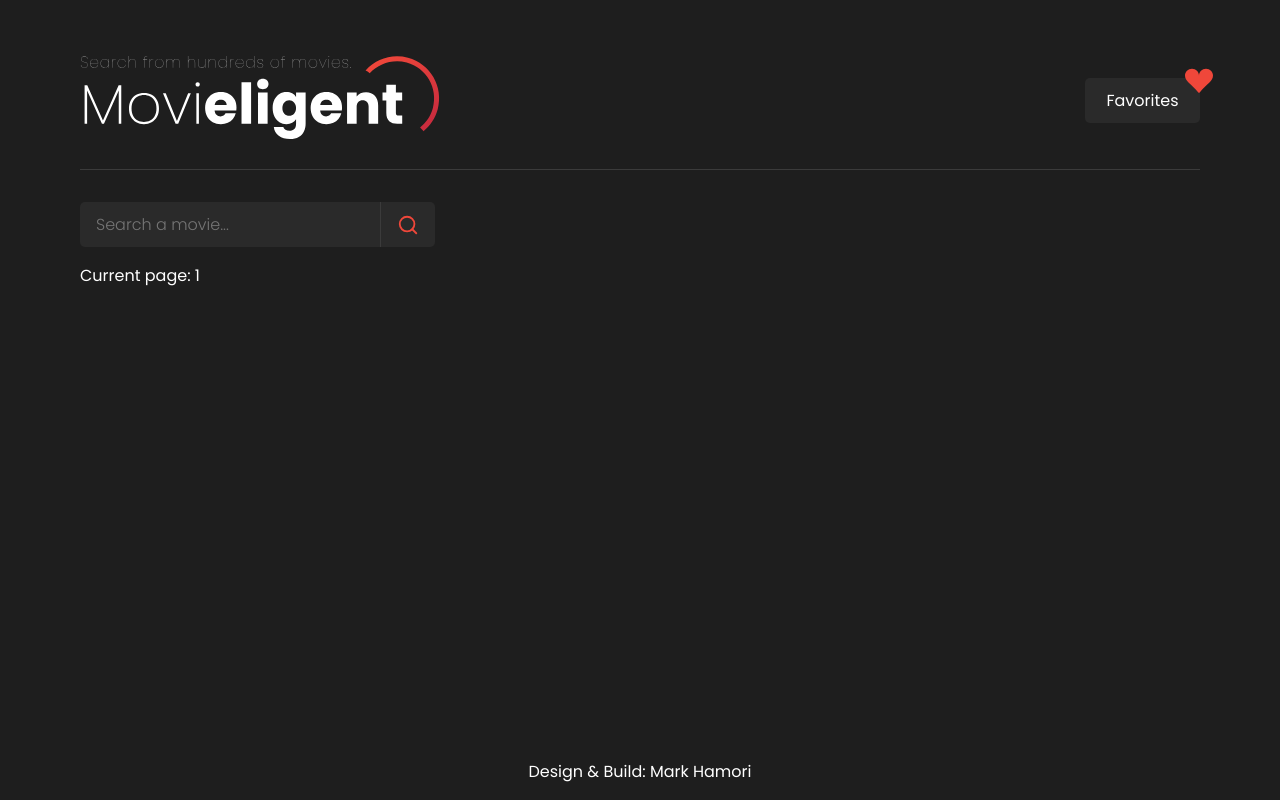
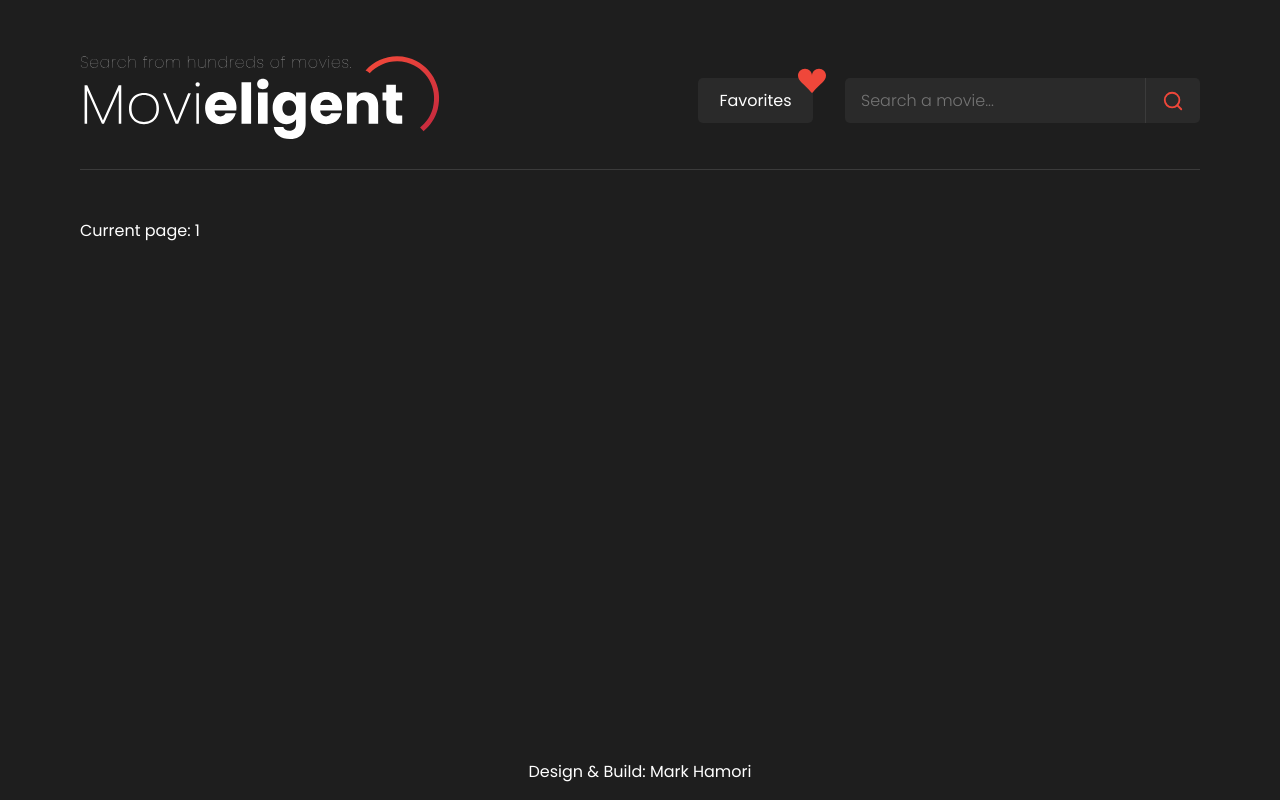
Before and after one commit to markhamori/movieligent-react-ts, a React (Create React App) app: page / in a window 1280 px wide. Built offline with nearby package versions, Linux system fonts and the light colour scheme; the HTML template or start-up script is replaced by a standard one.

Commit message:
Component changes

```diff
--- a/src/App.css
+++ b/src/App.css
@@ -6,3 +6,19 @@
   padding-top: 3rem;
   padding-bottom: 3rem;
 }
+
+::-webkit-scrollbar-track
+{
+	background-color: #2a2a2a;
+}
+
+::-webkit-scrollbar
+{
+	width: 10px;
+	background-color: #2a2a2a;
+}
+
+::-webkit-scrollbar-thumb
+{
+	background-color: #3b3b3b;
+}
--- a/src/App.tsx
+++ b/src/App.tsx
@@ -1,3 +1,6 @@
+import React, { useState, useEffect } from "react";
+import axios from "axios";
+
 // Components
 import { Header } from "./components/Header/Header";
 import { Main } from "./components/Main/Main";
@@ -6,11 +9,78 @@ import { Footer } from "./components/Footer/Footer";
 // Styles
 import "./App.css";
 
+// Types
+import { MovieDetailType } from "./types/types";
+
+// Endpoints
+import { searchByTitle } from "./config/Endpoints";
+
 function App() {
+  const [query, setQuery] = useState<string>("");
+  const [pages, setPages] = useState<number>(1);
+  const [totalPages, setTotalPages] = useState<number | null>(null);
+  const [loading, setLoading] = useState<boolean>(false);
+
+  const [movieDetails, setMovieDetails] = useState<MovieDetailType[]>([]);
+  const [favorites, setFavorites] = useState<[]>([]);
+
+  const CancelToken = axios.CancelToken;
+  const source = CancelToken.source();
+
+  const handleFetch = async () => {
+    try {
+      if (query) {
+        setLoading(true);
+        const { data } = await axios.get(searchByTitle(query, pages), {
+          cancelToken: source.token,
+        });
+        setMovieDetails(data.results);
+        setTotalPages(data.total_pages);
+        setLoading(false);
+      }
+    } catch (err) {
+      console.error(err);
+    }
+  };
+
+  useEffect(() => {
+    handleFetch();
+  }, [query, pages]);
+
+  const handleChange = (e: React.ChangeEvent<HTMLInputElement>) => {
+    e.preventDefault();
+    const value = e.target.value;
+    setPages(1);
+    if (value.length >= 3) setQuery(value);
+    if (value.length === 0) setQuery("Star Wars");
+  };
+
+  const handleKeyPress = (e: React.KeyboardEvent<HTMLInputElement>) => {
+    if (e.key === "Enter") {
+      e.preventDefault();
+      setQuery(query);
+    }
+  };
+
+  const searchButton = (e: React.MouseEvent<HTMLButtonElement>) => {
+    e.preventDefault();
+    setQuery(query);
+  };
+
+  const handleDblClick = (e: React.MouseEvent<HTMLDivElement>) => {
+    console.log(e.target);
+  };
+
+  const selectPage = (e: React.MouseEvent<HTMLButtonElement>) => {
+    // let targetValue = Number(e.target);
+    console.log(e);
+    // if (targetValue !== 0) setPages(targetValue);
+  };
+
   return (
     <div className="app">
-      <Header />
-      <Main />
+      <Header handleChange={handleChange} handleKeyPress={handleKeyPress} searchButton={searchButton}/>
+      <Main pages={pages} totalPages={totalPages} selectPage={selectPage} loading={loading} movieDetails={movieDetails} handleDblClick={handleDblClick}/>
       <Footer />
     </div>
   );
--- a/src/components/Header/Header.css
+++ b/src/components/Header/Header.css
@@ -15,3 +15,52 @@
   max-width: 100%;
   height: auto;
 }
+
+.header__menu {
+  display: flex;
+  flex-direction: row;
+}
+
+.header__input {
+  display: flex;
+  flex-direction: row;
+  align-items: center;
+  padding-left: 2rem;
+}
+
+.header__input input {
+  height: 45px;
+  width: 300px;
+  background: #2a2a2a;
+  font-size: 16px;
+  font-weight: 300;
+  border: none;
+  border-top-left-radius: 5px;
+  border-bottom-left-radius: 5px;
+  color: #606060;
+  padding-left: 1rem;
+  outline: #ef473a;
+}
+
+.header__input button {
+  display: flex;
+  align-items: center;
+  justify-content: center;
+  height: 45px;
+  width: 55px;
+  font-size: 22px;
+  color: #ef473a;
+  background: #2a2a2a;
+  border-left: 1px solid #3b3b3b;
+  border-right: none;
+  border-top: none;
+  border-bottom: none;
+  border-top-right-radius: 5px;
+  border-bottom-right-radius: 5px;
+  cursor: pointer;
+  transition: background 0.3s ease-in-out;
+}
+
+.header__input button:hover {
+  background: #3b3b3b;
+}
--- a/src/components/Header/Header.tsx
+++ b/src/components/Header/Header.tsx
@@ -1,5 +1,8 @@
 // Images
 import Logo from "../../assets/Movieligent-logo.svg";
+
+// Icons
+import { FiSearch } from "react-icons/fi";
 
 // Components
 import { Favorites } from "../Favorites/Favorites";
@@ -7,13 +10,31 @@ import { Favorites } from "../Favorites/Favorites";
 // Styles
 import "./Header.css";
 
-export const Header = () => {
+// Types
+import { HeaderProps } from "../../types/types";
+
+export const Header = ({handleChange, handleKeyPress, searchButton}:HeaderProps) => {
   return (
     <div className="header">
       <div className="header__logo">
         <img src={Logo} alt="movieligent-logo" />
       </div>
-      <Favorites />
+      <div className="header__menu">
+        <Favorites />
+        <div className="header__input">
+          <input
+            type="text"
+            name="search"
+            placeholder="Search a movie..."
+            onChange={handleChange}
+            onKeyPress={handleKeyPress}
+          />
+          <button onClick={searchButton}>
+            <FiSearch />
+          </button>
+        </div>
+
+      </div>
     </div>
   );
 };
--- a/src/components/Main/Main.css
+++ b/src/components/Main/Main.css
@@ -1,48 +1,6 @@
 .main {
   max-height: 70vh;
-  padding-top: 2rem;
-  overflow: scroll;
+  margin-top: 2rem;
+  overflow-y: scroll;
+  overflow-x: hidden;
 }
-
-.main__input {
-  display: flex;
-  flex-direction: row;
-  align-items: center;
-}
-
-.main__input input {
-  height: 45px;
-  width: 300px;
-  background: #2a2a2a;
-  font-size: 16px;
-  font-weight: 300;
-  border: none;
-  border-top-left-radius: 5px;
-  border-bottom-left-radius: 5px;
-  color: #606060;
-  padding-left: 1rem;
-  outline: #ef473a;
-}
-
-.main__input button {
-  display: flex;
-  align-items: center;
-  justify-content: center;
-  height: 45px;
-  width: 55px;
-  font-size: 22px;
-  color: #ef473a;
-  background: #2a2a2a;
-  border-left: 1px solid #3b3b3b;
-  border-right: none;
-  border-top: none;
-  border-bottom: none;
-  border-top-right-radius: 5px;
-  border-bottom-right-radius: 5px;
-  cursor: pointer;
-  transition: background 0.3s ease-in-out;
-}
-
-.main__input button:hover {
-  background: #3b3b3b;
-}
--- a/src/components/Main/Main.tsx
+++ b/src/components/Main/Main.tsx
@@ -1,6 +1,4 @@
-import React, { useState, useEffect } from "react";
-import axios from "axios";
-import { FiSearch } from "react-icons/fi";
+import { useRef } from "react";
 
 // Components
 import { Spinner } from "../Spinner/Spinner";
@@ -10,92 +8,17 @@ import { MovieCard } from "../MovieCard/MovieCard"
 import "./Main.css";
 
 // Types
-import { MovieDetailType } from "../../types/types";
+import { MainProps } from "../../types/types";
 
-// Endpoints
-import { searchByTitle } from "../../config/Endpoints";
+export const Main = ({pages, totalPages, selectPage, loading, movieDetails, handleDblClick}: MainProps) => {
 
-export const Main = () => {
-  const [query, setQuery] = useState<string>("");
-  const [pages, setPages] = useState<number>(1);
-  const [totalPages, setTotalPages] = useState<number | null>(null);
-  const [loading, setLoading] = useState<boolean>(false);
-
-  const [movieDetails, setMovieDetails] = useState<MovieDetailType[]>([]);
-  const [favorites, setFavorites] = useState<[]>([]);
-
-  const CancelToken = axios.CancelToken;
-  const source = CancelToken.source();
-
-  const handleChange = (e: React.ChangeEvent<HTMLInputElement>) => {
-    e.preventDefault();
-    const value = e.target.value;
-    setPages(1);
-    if (value.length >= 3) setQuery(value);
-    if (value.length === 0) setQuery("Star Wars");
-  };
-
-  const handleKeyPress = (e: React.KeyboardEvent<HTMLInputElement>) => {
-    if (e.key === "Enter") {
-      e.preventDefault();
-      setQuery(query);
-    }
-  };
-
-  const searchButton = (e: React.MouseEvent<HTMLButtonElement>) => {
-    e.preventDefault();
-    setQuery(query);
-  };
-
-  const handleFetch = async () => {
-    try {
-      if (query) {
-        setLoading(true);
-        const { data } = await axios.get(searchByTitle(query, pages), {
-          cancelToken: source.token,
-        });
-        setMovieDetails(data.results);
-        setTotalPages(data.total_pages);
-        setLoading(false);
-      }
-    } catch (err) {
-      console.error(err);
-    }
-  };
-
-  const handleDblClick = (e: React.MouseEvent<HTMLDivElement>) => {
-    console.log(e.target);
-  };
-
-  const selectPage = (e: any) => {
-    let targetValue = Number(e.target.value);
-    if (targetValue !== 0) setPages(targetValue);
-  };
-
-  useEffect(() => {
-    handleFetch();
-  }, [query, pages]);
-
-  return (
+    return (
     <div className="main">
-      <div className="main__input">
-        <input
-          type="text"
-          name="search"
-          placeholder="Search a movie..."
-          onChange={handleChange}
-          onKeyPress={handleKeyPress}
-        />
-        <button onClick={searchButton}>
-          <FiSearch />
-        </button>
-      </div>
-
       <div>
         <p>Current page: {pages}</p>
         {totalPages &&
           [...Array(totalPages)].map((e, i) => (
-            <button onClick={selectPage} value={i} key={i}>
+            <button onClick={(e):React.MouseEventHandler<HTMLButtonElement> => selectPage} value={i} key={i}>
               {i}
             </button>
           ))}
@@ -107,7 +30,7 @@ export const Main = () => {
         ) : (
           movieDetails &&
           movieDetails.map((mov) => (
-            <div onDoubleClick={handleDblClick}>
+            <div onDoubleClick={(e):React.MouseEventHandler<HTMLDivElement> => handleDblClick}>
               <MovieCard title={mov.title} overview={mov.overview} releaseDate={mov.release_date}/>
             </div>
           ))
--- a/src/config/Endpoints.ts
+++ b/src/config/Endpoints.ts
@@ -2,5 +2,7 @@ export const searchByTitle = (
   title: string | undefined,
   page: number = 1
 ): string => {
-  return `https://api.themoviedb.org/3/search/movie?api_key=THE_MOVIE_DB_API_KEY&language=en-US&query=${title}&page=${page}`;
+  return `https://api.themoviedb.org/3/search/movie?api_key=950b7b8326de24d91bf1589a0795880b&language=en-US&query=${title}&page=${page}`;
 };
+
+// return `https://api.themoviedb.org/3/search/movie?api_key=${process.env.THE_MOVIE_DB_API_KEY}&language=en-US&query=${title}&page=${page}`;
```
Also changed, not shown: src/types/types.ts (+13 -2 lines), 1 other file (tests, documents, lock files or other folders).
